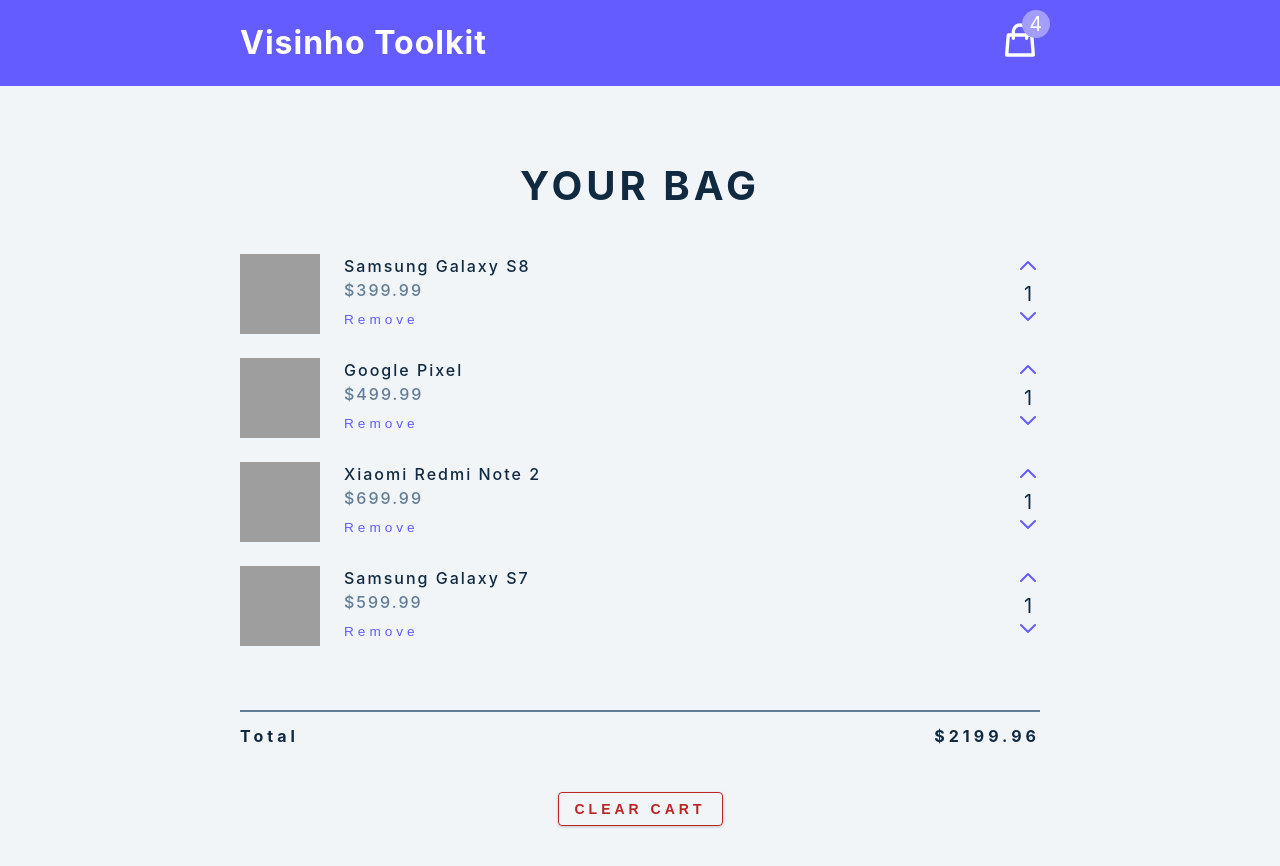
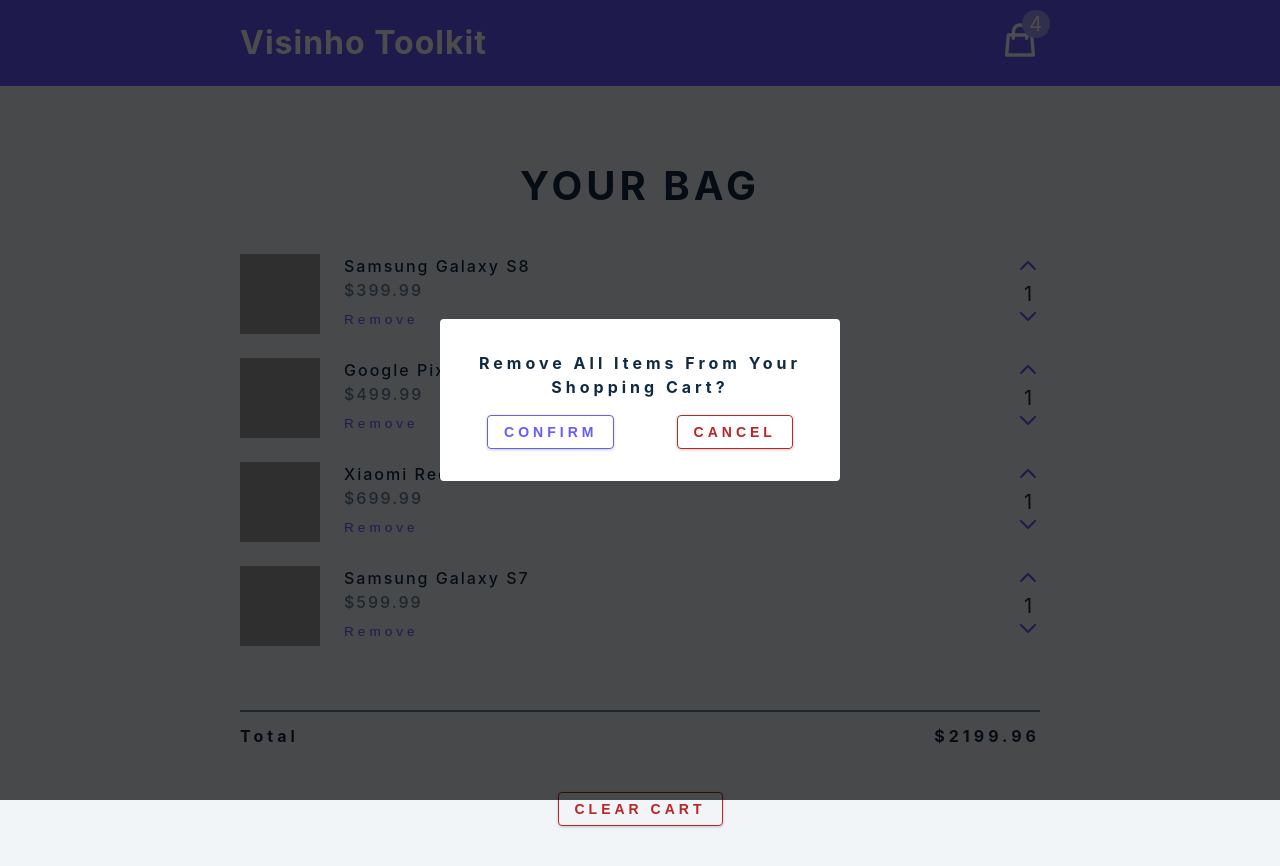
Before and after one commit to Visinho/REDUX-TOOLKIT-APP, a React (Create React App) app: page / in a window 1280 px wide. Built offline with nearby package versions, Linux system fonts and the light colour scheme; grey boxes are pictures that could not be loaded.

Commit message:
design of modal for confirmation or delete item

```diff
--- a/src/App.js
+++ b/src/App.js
@@ -3,6 +3,7 @@
 import CartContainer from "./components/CartContainer";
 import { useDispatch, useSelector } from "react-redux";
 import { calculateTotals } from "./redux/cart/cartSlice";
+import Modal from "./components/Modal";
 
 function App() {
   const dispatch = useDispatch();
@@ -13,6 +14,7 @@
   }, [cartItems]);
   return (
     <main>
+      <Modal />
       <Navbar/>
       <CartContainer/>
     </main>
--- /dev/null
+++ b/src/components/Modal.jsx
@@ -0,0 +1,17 @@
+import React from 'react'
+
+const Modal = () => {
+  return (
+    <aside className="modal-container">
+        <div className="modal">
+            <h4>Remove all items from your shopping cart?</h4>
+            <div className="btn-container">
+                <button type='button' className='btn confirm-btn'>Confirm</button>
+                <button type='button' className='btn clear-btn'>Cancel</button>
+            </div>
+        </div>
+    </aside>
+  )
+}
+
+export default Modal
```
